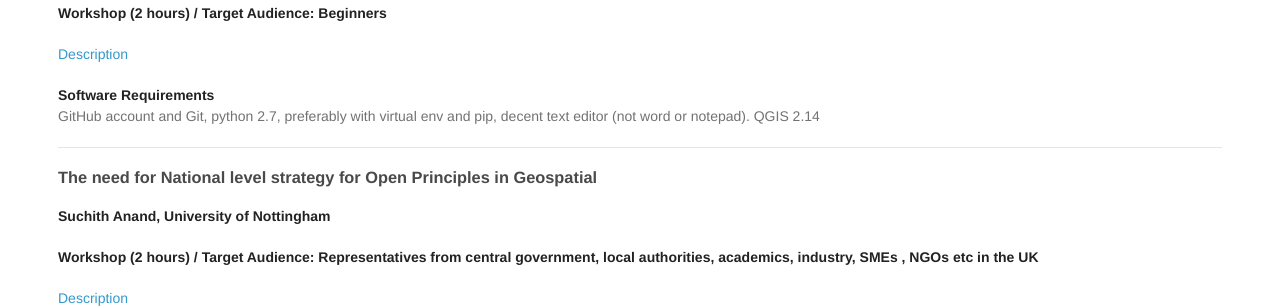
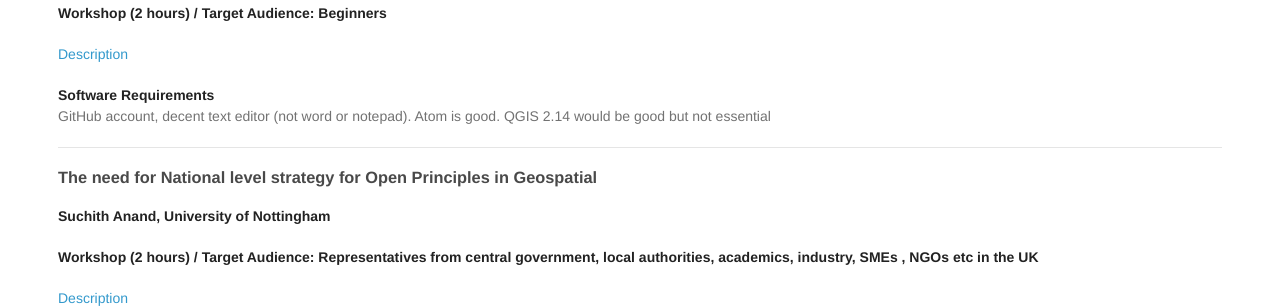
Before and after one commit to walkermatt/aileenh.github.io, a Jekyll site: the page built from foss4guk-workshop-requirements.md, in a window 1280 px wide and 900 px high, scrolled down 2068 px. Shown: the part 152-460 px from the top of the window. Built offline with Jekyll 4.4.1, drawn with Linux system fonts in a browser that asks for light colours.

Commit message:
Minor changes to Jo's requirements

```diff
--- a/foss4guk-workshop-requirements.md
+++ b/foss4guk-workshop-requirements.md
@@ -121,7 +121,7 @@ Printed handouts with instructions will be provided; the data used can be downlo
 [Description](http://uk.osgeo.org/foss4guk2016/abstracts.html#dont-be-afraid-to-commit)
 
 **Software Requirements** <br>
-GitHub account and Git, python 2.7, preferably with virtual env and pip, decent text editor (not word or notepad). QGIS 2.14
+GitHub account, decent text editor (not word or notepad). Atom is good. QGIS 2.14 would be good but not essential
 
 - - -
 
```
